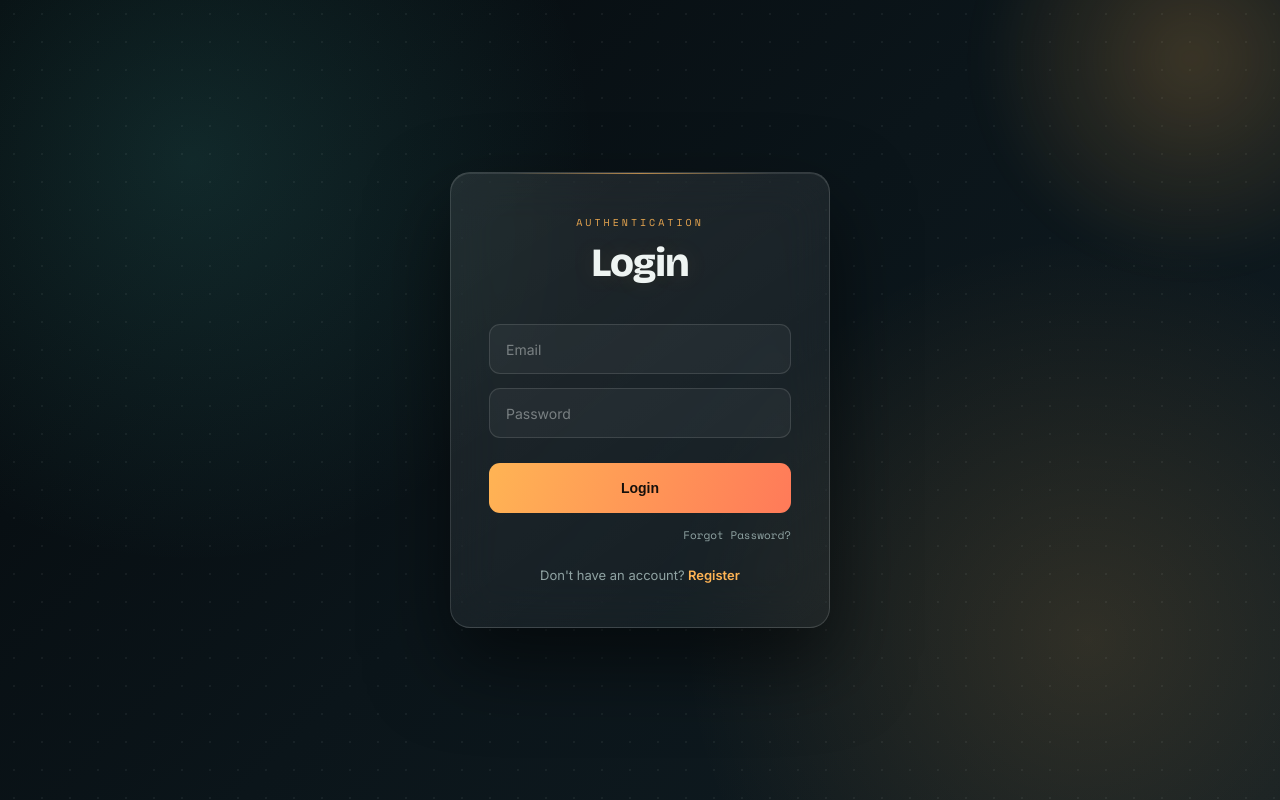
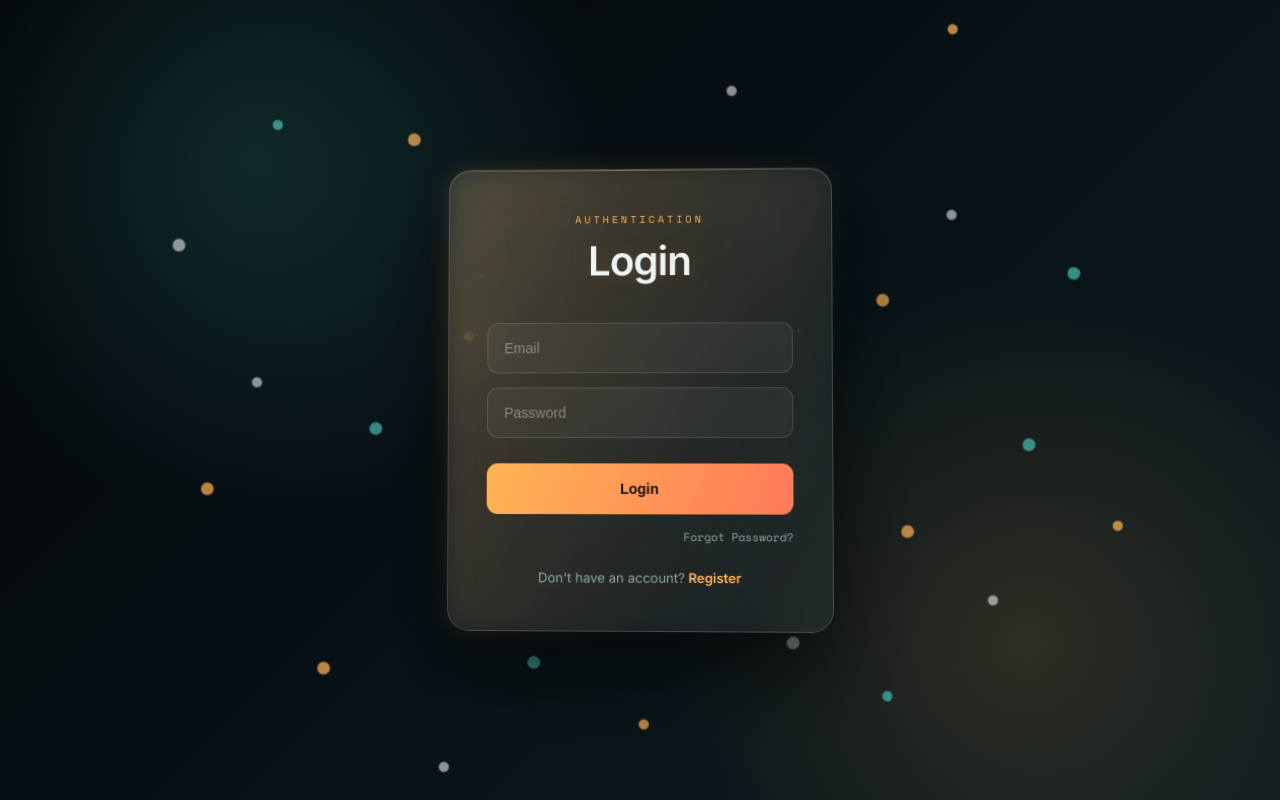
Before and after one commit to prakhar-2818/AUTHENTICATION, a React (Vite) app in the folder login-register/: page / in a window 1280 px wide. Built offline with nearby package versions, Linux system fonts and the light colour scheme.

Commit message:
Enhance login page with 3D particle effects
Added 3D particle effects and improved animations for the login page.

```diff
--- a/login-register/src/components/Login.css
+++ b/login-register/src/components/Login.css
@@ -1,5 +1,6 @@
 /* =========================================================
    LOGIN PAGE
+   3D PARTICLE COMBINING EFFECT
    ========================================================= */
 
 .login-container {
@@ -13,22 +14,24 @@
     position: relative;
     overflow: hidden;
 
+    perspective: 1200px;
+
     background:
         radial-gradient(
-            circle at 15% 20%,
-            rgba(79, 209, 197, 0.14),
-            transparent 32%
+            circle at 20% 20%,
+            rgba(79, 209, 197, 0.16),
+            transparent 30%
         ),
         radial-gradient(
-            circle at 85% 80%,
+            circle at 80% 80%,
             rgba(255, 180, 84, 0.14),
-            transparent 32%
+            transparent 30%
         ),
         linear-gradient(
             135deg,
-            #05090c,
-            #0b151a,
-            #101c22
+            #020406,
+            #081116,
+            #0d1b20
         );
 
     color: #eef4f2;
@@ -42,69 +45,183 @@
 
 
 /* =========================================================
-   BACKGROUND GRID
+   PARTICLE FIELD
    ========================================================= */
 
 .login-container::before {
     content: "";
 
     position: absolute;
-    inset: 0;
 
-    background-image:
-        radial-gradient(
-            rgba(238, 244, 242, 0.055) 1px,
-            transparent 1px
-        );
+    width: 6px;
+    height: 6px;
 
-    background-size: 28px 28px;
+    left: 50%;
+    top: 50%;
+
+    border-radius: 50%;
+
+    background: #ffb454;
+
+    box-shadow:
+        -330px -190px 0 1px rgba(255, 180, 84, 0.8),
+        -280px -110px 0 2px rgba(79, 209, 197, 0.7),
+        -220px -220px 0 1px rgba(255, 255, 255, 0.6),
+        -170px -150px 0 2px rgba(255, 180, 84, 0.8),
+        -120px -270px 0 1px rgba(79, 209, 197, 0.7),
+        -60px -210px 0 2px rgba(255, 255, 255, 0.5),
+
+        70px -240px 0 1px rgba(255, 180, 84, 0.8),
+        140px -170px 0 2px rgba(79, 209, 197, 0.7),
+        230px -230px 0 1px rgba(255, 255, 255, 0.6),
+        300px -130px 0 2px rgba(255, 180, 84, 0.8),
+
+        -350px 10px 0 2px rgba(79, 209, 197, 0.7),
+        -270px 80px 0 1px rgba(255, 255, 255, 0.6),
+        -200px 30px 0 2px rgba(255, 180, 84, 0.8),
+        -130px 120px 0 1px rgba(79, 209, 197, 0.7),
+
+        120px 90px 0 1px rgba(255, 180, 84, 0.8),
+        210px 40px 0 2px rgba(79, 209, 197, 0.7),
+        290px 100px 0 1px rgba(255, 255, 255, 0.6),
+        350px 30px 0 2px rgba(255, 180, 84, 0.8),
+
+        -310px 220px 0 1px rgba(255, 180, 84, 0.8),
+        -230px 280px 0 2px rgba(79, 209, 197, 0.7),
+        -130px 220px 0 1px rgba(255, 255, 255, 0.6),
+
+        120px 250px 0 2px rgba(255, 180, 84, 0.8),
+        220px 290px 0 1px rgba(79, 209, 197, 0.7),
+        320px 220px 0 2px rgba(255, 255, 255, 0.6);
+
+    filter: blur(0.3px);
+
+    animation:
+        particlesCombine 4s ease-in-out infinite,
+        particlesRotate 12s linear infinite;
+
+    pointer-events: none;
+}
+
+
+/* Second particle layer */
+
+.login-container::after {
+    content: "";
+
+    position: absolute;
+
+    width: 4px;
+    height: 4px;
+
+    top: 50%;
+    left: 50%;
+
+    border-radius: 50%;
+
+    background: #67e8f9;
+
+    box-shadow:
+        -250px -180px 0 1px #67e8f9,
+        -190px -60px 0 1px #ffb454,
+        -90px -260px 0 1px #67e8f9,
+        90px -250px 0 1px #ffb454,
+        190px -100px 0 1px #67e8f9,
+        270px -210px 0 1px #ffb454,
+
+        -320px 100px 0 1px #ffb454,
+        -180px 160px 0 1px #67e8f9,
+        190px 130px 0 1px #ffb454,
+        300px 160px 0 1px #67e8f9,
+
+        -260px 300px 0 1px #67e8f9,
+        -70px 250px 0 1px #ffb454,
+        100px 300px 0 1px #67e8f9,
+        280px 270px 0 1px #ffb454;
+
+    animation:
+        particlesCombine2 3.5s ease-in-out infinite alternate;
 
     pointer-events: none;
 }
 
 
 /* =========================================================
-   BACKGROUND GLOW
+   PARTICLES MOVE INTO CENTER
    ========================================================= */
 
-.login-container::after {
-    content: "";
+@keyframes particlesCombine {
 
-    position: absolute;
+    0% {
+        transform:
+            translate(-50%, -50%)
+            translateZ(0)
+            scale(1);
+        opacity: 0.45;
+    }
 
-    width: 450px;
-    height: 450px;
+    35% {
+        transform:
+            translate(-50%, -50%)
+            translateZ(120px)
+            scale(1.15);
+        opacity: 0.9;
+    }
 
-    top: -180px;
-    right: -150px;
+    70% {
+        transform:
+            translate(-50%, -50%)
+            translateZ(220px)
+            scale(0.65);
+        opacity: 1;
+    }
 
-    border-radius: 50%;
-
-    background:
-        radial-gradient(
-            circle,
-            rgba(255, 180, 84, 0.20),
-            transparent 68%
-        );
-
-    filter: blur(14px);
-
-    animation:
-        loginGlow 7s ease-in-out infinite;
-
-    pointer-events: none;
+    100% {
+        transform:
+            translate(-50%, -50%)
+            translateZ(0)
+            scale(1);
+        opacity: 0.5;
+    }
 }
 
 
-@keyframes loginGlow {
+@keyframes particlesCombine2 {
 
-    0%,
-    100% {
-        transform: translate(0, 0);
+    0% {
+        transform:
+            translate(-50%, -50%)
+            rotateZ(0deg)
+            scale(1);
+        opacity: 0.3;
     }
 
     50% {
-        transform: translate(-35px, 35px);
+        transform:
+            translate(-50%, -50%)
+            rotateZ(180deg)
+            scale(0.5);
+        opacity: 1;
+    }
+
+    100% {
+        transform:
+            translate(-50%, -50%)
+            rotateZ(360deg)
+            scale(1);
+        opacity: 0.3;
+    }
+}
+
+
+@keyframes particlesRotate {
+
+    from {
+        rotate: 0deg;
+    }
+
+    to {
+        rotate: 360deg;
     }
 }
 
@@ -119,7 +236,7 @@
     padding: 42px 38px;
 
     position: relative;
-    z-index: 2;
+    z-index: 5;
 
     box-sizing: border-box;
 
@@ -128,50 +245,79 @@
     background:
         linear-gradient(
             145deg,
-            rgba(255, 255, 255, 0.09),
+            rgba(255, 255, 255, 0.10),
             rgba(255, 255, 255, 0.035)
         );
 
     border:
-        1px solid rgba(255, 255, 255, 0.14);
+        1px solid rgba(255, 255, 255, 0.15);
 
-    border-radius: 20px;
+    border-radius: 22px;
 
-    backdrop-filter: blur(24px);
-    -webkit-backdrop-filter: blur(24px);
+    backdrop-filter: blur(25px);
+    -webkit-backdrop-filter: blur(25px);
 
     box-shadow:
-        0 35px 80px rgba(0, 0, 0, 0.55),
-        inset 0 1px 0 rgba(255, 255, 255, 0.10);
+        0 35px 90px rgba(0, 0, 0, 0.65),
+        inset 0 1px 0 rgba(255, 255, 255, 0.12);
 
     transform-style: preserve-3d;
 
     animation:
-        loginAppear 0.5s ease forwards,
-        loginRotate 2.5s ease-in-out 0.5s 1;
-
-    animation-fill-mode: forwards;
-
-    transition:
-        border-color 0.3s ease,
-        box-shadow 0.3s ease;
-}
-
-
-.login-box:hover {
-    border-color:
-        rgba(255, 180, 84, 0.28);
-
-    box-shadow:
-        0 40px 90px rgba(0, 0, 0, 0.65),
-        0 0 35px rgba(255, 180, 84, 0.07),
-        inset 0 1px 0 rgba(255, 255, 255, 0.12);
+        loginAppear 0.7s ease forwards,
+        login3D 7s ease-in-out infinite 0.8s;
 }
 
 
 /* =========================================================
-   APPEAR
+   3D FLOATING BOX
    ========================================================= */
+
+@keyframes login3D {
+
+    0% {
+        transform:
+            rotateX(0deg)
+            rotateY(0deg)
+            translateZ(0);
+    }
+
+    20% {
+        transform:
+            rotateX(2deg)
+            rotateY(-5deg)
+            translateZ(15px);
+    }
+
+    40% {
+        transform:
+            rotateX(-3deg)
+            rotateY(5deg)
+            translateZ(25px);
+    }
+
+    60% {
+        transform:
+            rotateX(3deg)
+            rotateY(-4deg)
+            translateZ(15px);
+    }
+
+    80% {
+        transform:
+            rotateX(-2deg)
+            rotateY(4deg)
+            translateZ(20px);
+    }
+
+    100% {
+        transform:
+            rotateX(0deg)
+            rotateY(0deg)
+            translateZ(0);
+    }
+}
+
 
 @keyframes loginAppear {
 
@@ -179,8 +325,18 @@
         opacity: 0;
 
         transform:
-            translateY(35px)
-            scale(0.94);
+            translateY(50px)
+            scale(0.8)
+            rotateX(25deg);
+    }
+
+    70% {
+        opacity: 1;
+
+        transform:
+            translateY(-8px)
+            scale(1.02)
+            rotateX(-3deg);
     }
 
     100% {
@@ -188,40 +344,59 @@
 
         transform:
             translateY(0)
-            scale(1);
+            scale(1)
+            rotateX(0);
     }
 }
 
 
 /* =========================================================
-   FAST 5 ROTATIONS
-   3600deg = 5 COMPLETE ROTATIONS
+   BOX GLOW
    ========================================================= */
 
-@keyframes loginRotate {
+.login-box::before {
+    content: "";
+
+    position: absolute;
+
+    inset: -2px;
+
+    z-index: -1;
+
+    border-radius: 24px;
+
+    background:
+        linear-gradient(
+            120deg,
+            transparent,
+            rgba(255, 180, 84, 0.4),
+            transparent,
+            rgba(79, 209, 197, 0.35),
+            transparent
+        );
+
+    background-size: 300% 300%;
+
+    filter: blur(10px);
+
+    opacity: 0.45;
+
+    animation: borderGlow 5s linear infinite;
+}
+
+
+@keyframes borderGlow {
 
     0% {
-        transform: rotateY(0deg);
+        background-position: 0% 50%;
     }
 
-    20% {
-        transform: rotateY(720deg);
-    }
-
-    40% {
-        transform: rotateY(1440deg);
-    }
-
-    60% {
-        transform: rotateY(2160deg);
-    }
-
-    80% {
-        transform: rotateY(2880deg);
+    50% {
+        background-position: 100% 50%;
     }
 
     100% {
-        transform: rotateY(3600deg);
+        background-position: 0% 50%;
     }
 }
 
@@ -235,12 +410,6 @@
 
     color: #eef4f2;
 
-    font-family:
-        "Bricolage Grotesque",
-        "Segoe UI",
-        Arial,
-        sans-serif;
-
     font-size: 40px;
 
     font-weight: 800;
@@ -248,7 +417,7 @@
     letter-spacing: -1px;
 
     text-shadow:
-        0 0 25px rgba(255, 180, 84, 0.10);
+        0 0 25px rgba(255, 180, 84, 0.15);
 
     animation:
         loginTitle 0.8s ease;
@@ -273,8 +442,6 @@
     font-weight: 400;
 
     letter-spacing: 3px;
-
-    opacity: 0.9;
 }
 
 
@@ -284,14 +451,16 @@
         opacity: 0;
 
         transform:
-            translateY(-15px);
+            translateY(-20px)
+            translateZ(50px);
     }
 
     100% {
         opacity: 1;
 
         transform:
-            translateY(0);
+            translateY(0)
+            translateZ(0);
     }
 }
 
@@ -332,19 +501,13 @@
 
     color: #eef4f2;
 
-    font-family:
-        "Inter",
-        "Segoe UI",
-        Arial,
-        sans-serif;
-
     font-size: 14px;
 
     transition:
         border-color 0.25s ease,
         background 0.25s ease,
-        transform 0.25s ease,
-        box-shadow 0.25s ease;
+        transform 0.3s ease,
+        box-shadow 0.3s ease;
 }
 
 
@@ -359,23 +522,24 @@
         rgba(255, 255, 255, 0.22);
 
     background:
-        rgba(255, 255, 255, 0.065);
+        rgba(255, 255, 255, 0.07);
 }
 
 
 .login-box input:focus {
     border-color:
-        rgba(255, 180, 84, 0.65);
+        rgba(255, 180, 84, 0.7);
 
     background:
-        rgba(255, 180, 84, 0.045);
+        rgba(255, 180, 84, 0.05);
 
     transform:
+        translateZ(15px)
         translateY(-2px);
 
     box-shadow:
         0 0 0 3px rgba(255, 180, 84, 0.08),
-        0 10px 25px rgba(0, 0, 0, 0.20);
+        0 10px 30px rgba(0, 0, 0, 0.25);
 }
 
 
@@ -415,12 +579,16 @@
 
     overflow: hidden;
 
+    transform-style: preserve-3d;
+
     transition:
-        transform 0.25s ease,
-        box-shadow 0.25s ease,
-        filter 0.25s ease;
+        transform 0.3s ease,
+        box-shadow 0.3s ease,
+        filter 0.3s ease;
 }
 
+
+/* shine */
 
 .login-box button::before {
     content: "";
@@ -439,7 +607,7 @@
         linear-gradient(
             90deg,
             transparent,
-            rgba(255, 255, 255, 0.40),
+            rgba(255, 255, 255, 0.5),
             transparent
         );
 
@@ -455,20 +623,23 @@
 
 .login-box button:hover {
     transform:
-        translateY(-3px);
+        translateY(-4px)
+        translateZ(18px)
+        scale(1.02);
 
     filter:
-        brightness(1.06);
+        brightness(1.08);
 
     box-shadow:
-        0 16px 35px -12px
-        rgba(255, 122, 89, 0.60);
+        0 18px 40px rgba(255, 122, 89, 0.4),
+        0 0 25px rgba(255, 180, 84, 0.15);
 }
 
 
 .login-box button:active {
     transform:
         translateY(0)
+        translateZ(0)
         scale(0.98);
 }
 
@@ -493,7 +664,7 @@
 
 
 /* =========================================================
-   FORGOT LINK
+   FORGOT PASSWORD
    ========================================================= */
 
 .login-box .forgot-link {
@@ -527,7 +698,7 @@
         #ffb454;
 
     transform:
-        translateX(-3px);
+        translateX(-4px);
 }
 
 
@@ -561,7 +732,7 @@
 
 
 /* =========================================================
-   TOP LINE
+   TOP LIGHT
    ========================================================= */
 
 .login-box::after {
@@ -570,18 +741,36 @@
     position: absolute;
 
     top: 0;
-    left: 15%;
+    left: 10%;
 
-    width: 70%;
+    width: 80%;
     height: 1px;
 
     background:
         linear-gradient(
             90deg,
             transparent,
-            rgba(255, 180, 84, 0.65),
+            rgba(255, 180, 84, 0.8),
             transparent
         );
+
+    animation:
+        topLight 3s ease-in-out infinite;
+}
+
+
+@keyframes topLight {
+
+    0%,
+    100% {
+        opacity: 0.3;
+    }
+
+    50% {
+        opacity: 1;
+        box-shadow:
+            0 0 18px rgba(255, 180, 84, 0.5);
+    }
 }
 
 
@@ -604,6 +793,14 @@
     .login-box h1 {
         font-size: 34px;
     }
+
+    .login-container::before {
+        transform: scale(0.7);
+    }
+
+    .login-container::after {
+        transform: scale(0.7);
+    }
 }
 
 
@@ -613,9 +810,12 @@
 
 @media (prefers-reduced-motion: reduce) {
 
+    .login-container::before,
     .login-container::after,
     .login-box,
-    .login-box h1 {
+    .login-box h1,
+    .login-box::before,
+    .login-box::after {
         animation: none;
     }
 }
```
